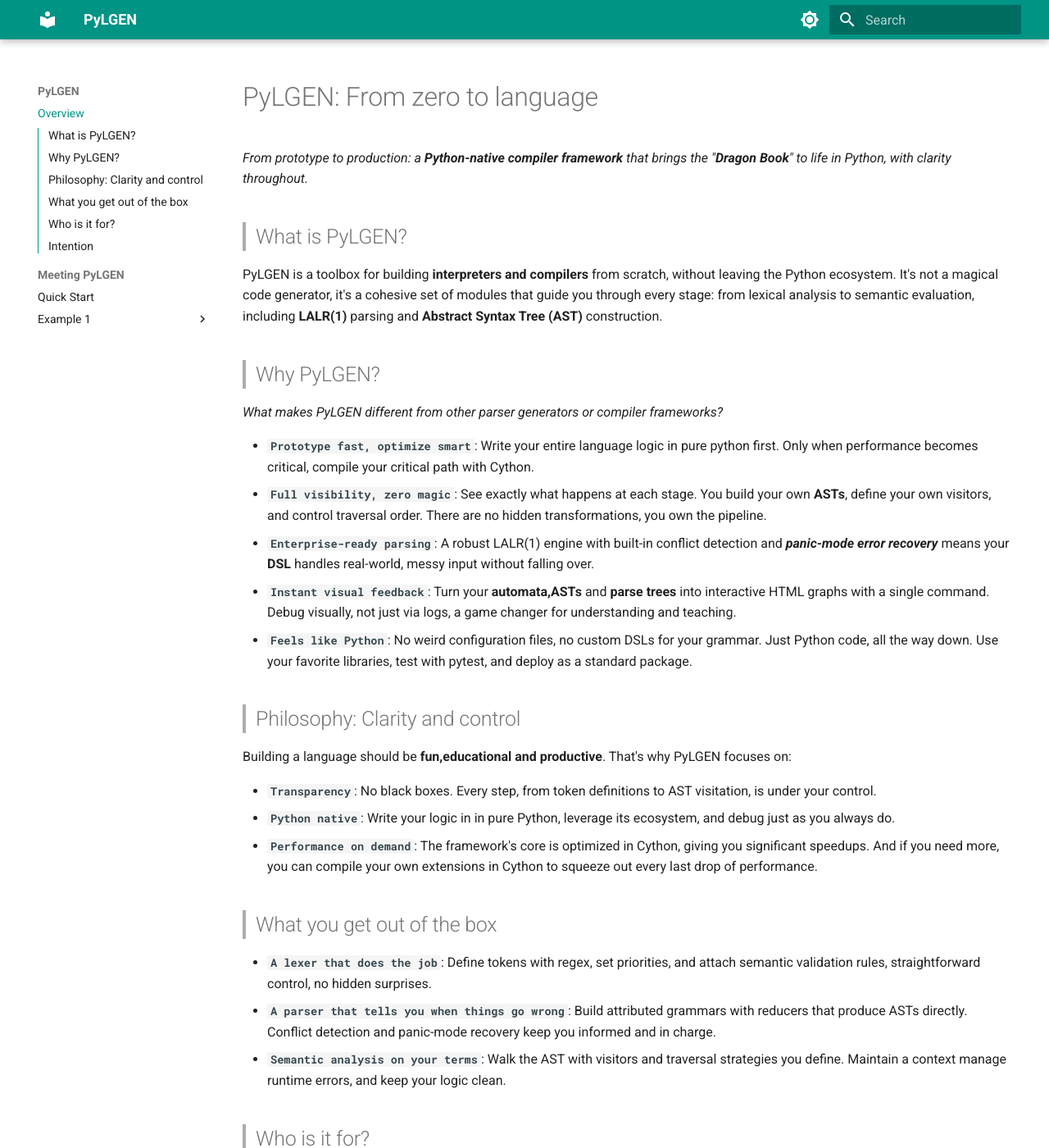
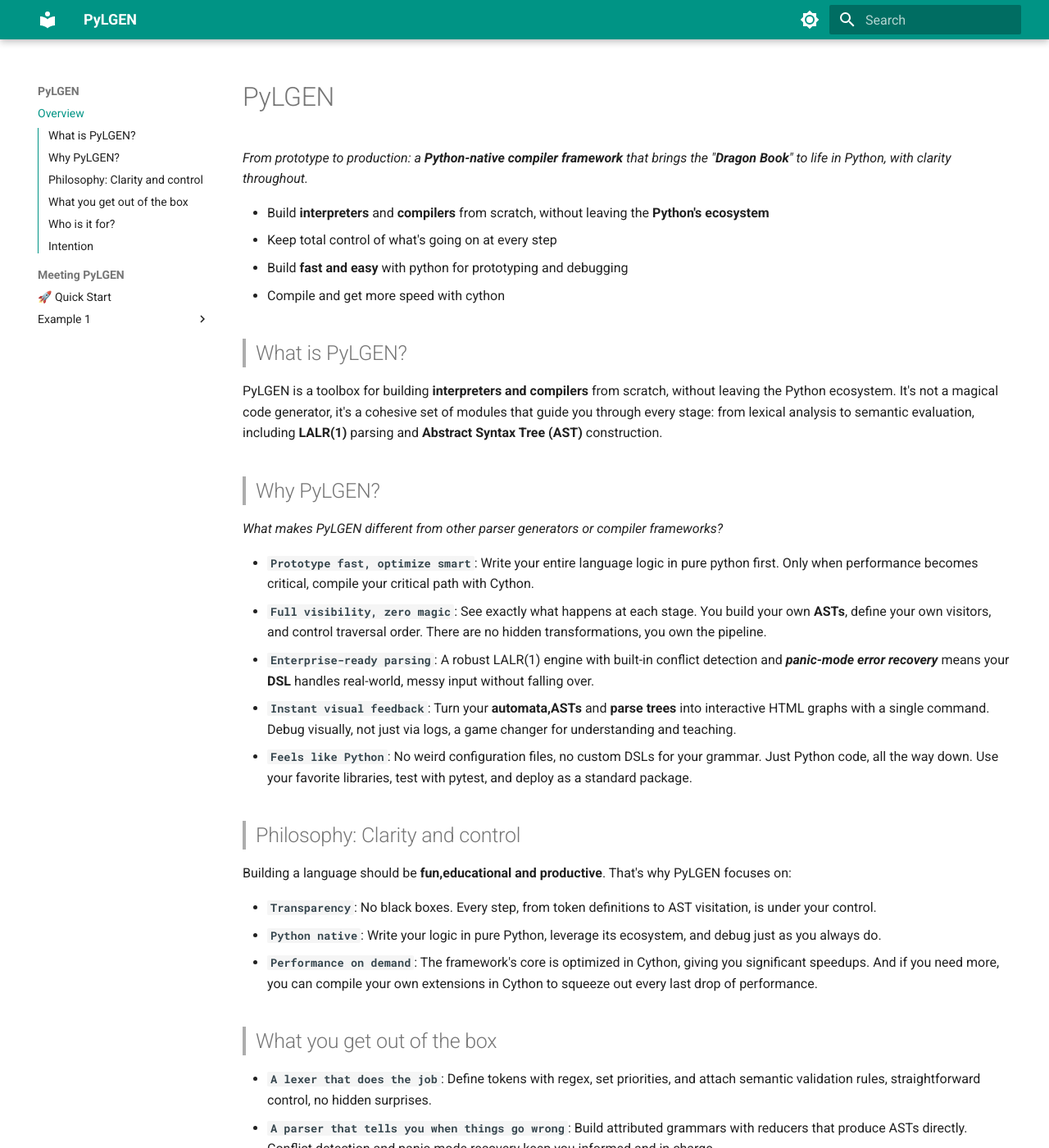
Before and after one commit to YonyUk/pylgen, an MkDocs documentation site: the page built from docs/index.md, in a window 1280 px wide and 1400 px high. Shown: the whole window at 82% size. Built offline with MkDocs 1.6.1 and Material for MkDocs 9.7.7, drawn with Linux system fonts in a browser that asks for light colours; some of the changed text lies outside the part shown.

```diff
--- a/docs/index.md
+++ b/docs/index.md
@@ -1,6 +1,11 @@
-# PyLGEN: From zero to language
+# PyLGEN
 
 *From prototype to production: a **Python-native compiler framework** that brings the "**Dragon Book**" to life in Python, with clarity throughout.*
+
+ - Build **interpreters** and **compilers** from scratch, without leaving the **Python's ecosystem**
+ - Keep total control of what's going on at every step
+ - Build **fast and easy** with python for prototyping and debugging
+ - Compile and get more speed with cython
 
 > ## What is PyLGEN?
 
@@ -21,7 +26,7 @@ PyLGEN is a toolbox for building **interpreters and compilers** from scratch, wi
 Building a language should be **fun,educational and productive**. That's why PyLGEN focuses on:
 
  - **`Transparency`**: No black boxes. Every step, from token definitions to AST visitation, is under your control.
- - **`Python native`**: Write your logic in in pure Python, leverage its ecosystem, and debug just as you always do.
+ - **`Python native`**: Write your logic in pure Python, leverage its ecosystem, and debug just as you always do.
  - **`Performance on demand`**: The framework's core is optimized in Cython, giving you significant speedups. And if you need more, you can compile your own extensions in Cython to squeeze out every last drop of performance.
 
 > ## What you get out of the box
--- a/mkdocs.yml
+++ b/mkdocs.yml
@@ -3,12 +3,13 @@ site_name: PyLGEN
 nav:
   - Overview: index.md
   - Meeting PyLGEN:
-    - Quick Start: section-1/quick_start.md
+    - 🚀 Quick Start: section-1/quick_start.md
     - Example 1:
       - Introduction: section-1/example-1-first-approach.md
       - Step 1 (Lexical Analysis): section-1/example-1-step-1.md
       - Step 2 (Syntax Analysis): section-1/example-1-step-2.md
       - Pause and Reflect (Visualizing Our Progress): section-1/example-1-pause-and-reflect.md
+      - Step 3 (Semantic Analysis): section-1/example-1-step-3.md
 
 theme:
   name: material
```
Also changed, not shown: docs/section-1/example-1-pause-and-reflect.md (+2 -2 lines), docs/section-1/example-1-step-2.md (+1 -1 lines), docs/section-1/example-1-step-3.md (added, +11 -0 lines), docs/section-1/quick_start.md (+2 -2 lines).
